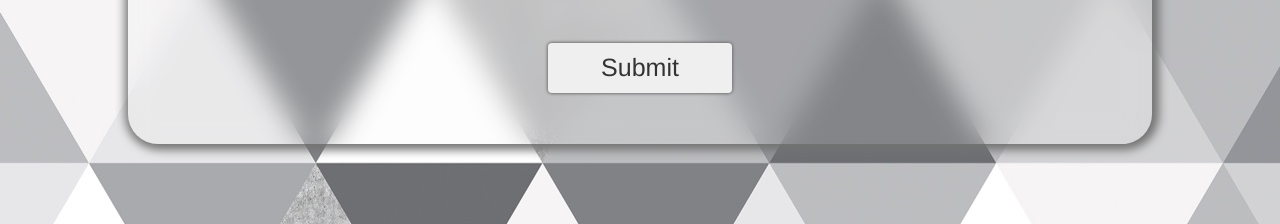
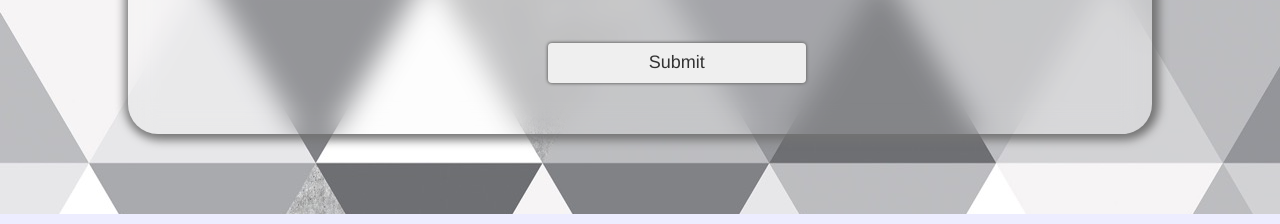
Before and after one commit to pratyushatmindfire/registration_form, a plain HTML site: page index.html in a window 1280 px wide. Shown: the part 1261-1485 px from the top of the page. Drawn offline with nearby package versions, Linux system fonts and the light colour scheme.

Commit message:
Made changes to submit button's styling

```diff
--- a/formstyler.css
+++ b/formstyler.css
@@ -104,11 +104,12 @@ hr {
 }
 
 #stretched_button {
-  width: 20%;
-  font-size: 2.5rem;
+  width: 28%;
+  font-size: large;
   margin-left: 40%;
   margin-top: 5%;
   box-shadow: 0px 0px 3px 1px #737373;
+  text-align: center;
 }
 
 
@@ -117,7 +118,10 @@ hr {
   transition: 0.4s;
   background-color: black;
   color: white;
-  letter-spacing: 4px;
+  /*letter-spacing: 2px;*/
+  background-color: black;
+  color: #f3bf80;
+  text-shadow: 2px 2px 5px #854500;
 }
 
 
```
